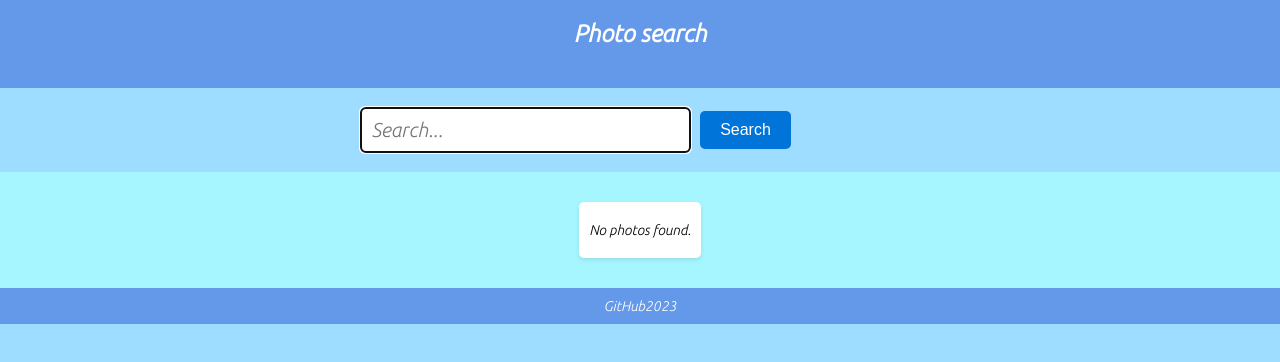
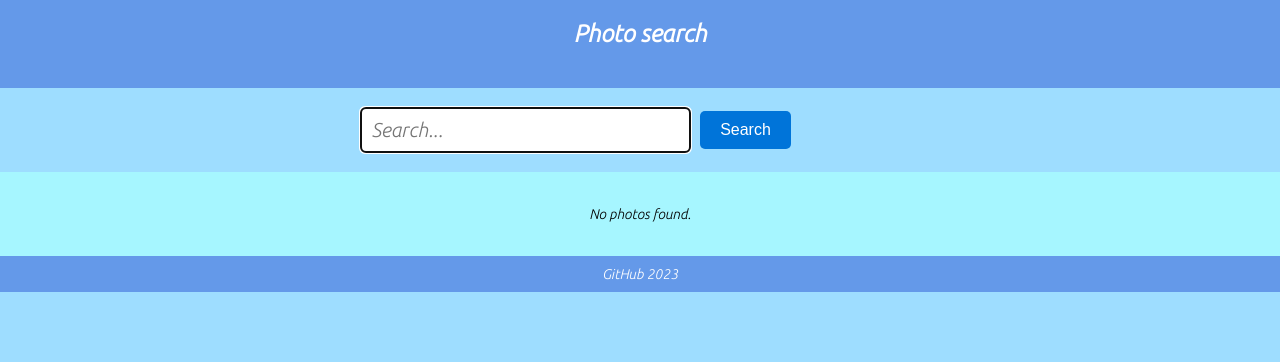
Before and after one commit to 4Sicor42/photo-search-app, a React (Create React App) app: page / in a window 1280 px wide. Shown: the top 362 px of the page. Built offline with nearby package versions, Linux system fonts and the light colour scheme.

Commit message:
fix: fixed some bugs

```diff
--- a/src/components/Footer.js
+++ b/src/components/Footer.js
@@ -7,7 +7,7 @@ function Footer() {
       <a href="https://github.com/4Sicor42" target="_blank" rel="noreferrer">
          GitHub
       </a>
-      <span id="year">{new Date().getFullYear()}</span>
+      <span id="year"> {new Date().getFullYear()}</span>
     </footer>
   );
 }
--- a/src/components/NoResults.js
+++ b/src/components/NoResults.js
@@ -3,7 +3,7 @@ import React from 'react';
 
 function NoResults() {
   return (
-    <div className="photo">
+    <div className="no-photo">
       <p>No photos found.</p>
     </div>
   );
```
Also changed, not shown: 2 other files (tests, documents, lock files or other folders).
